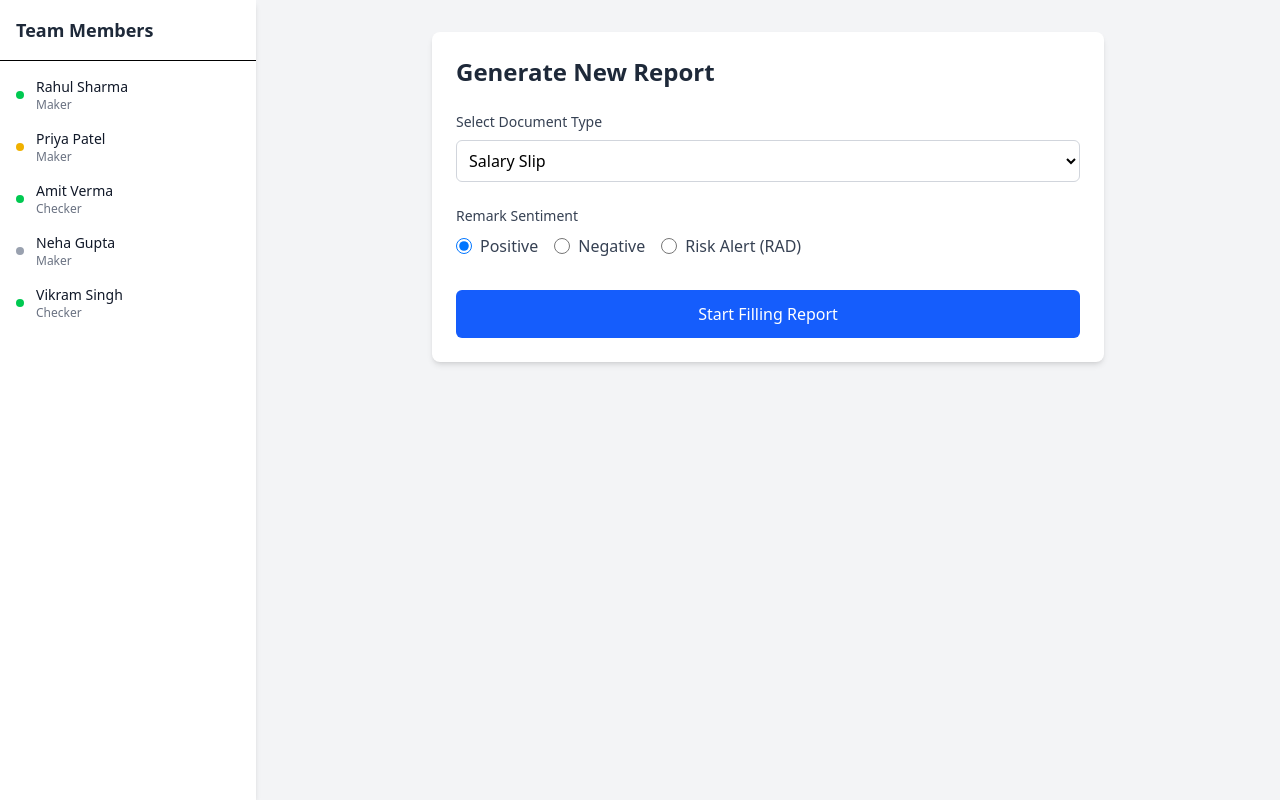
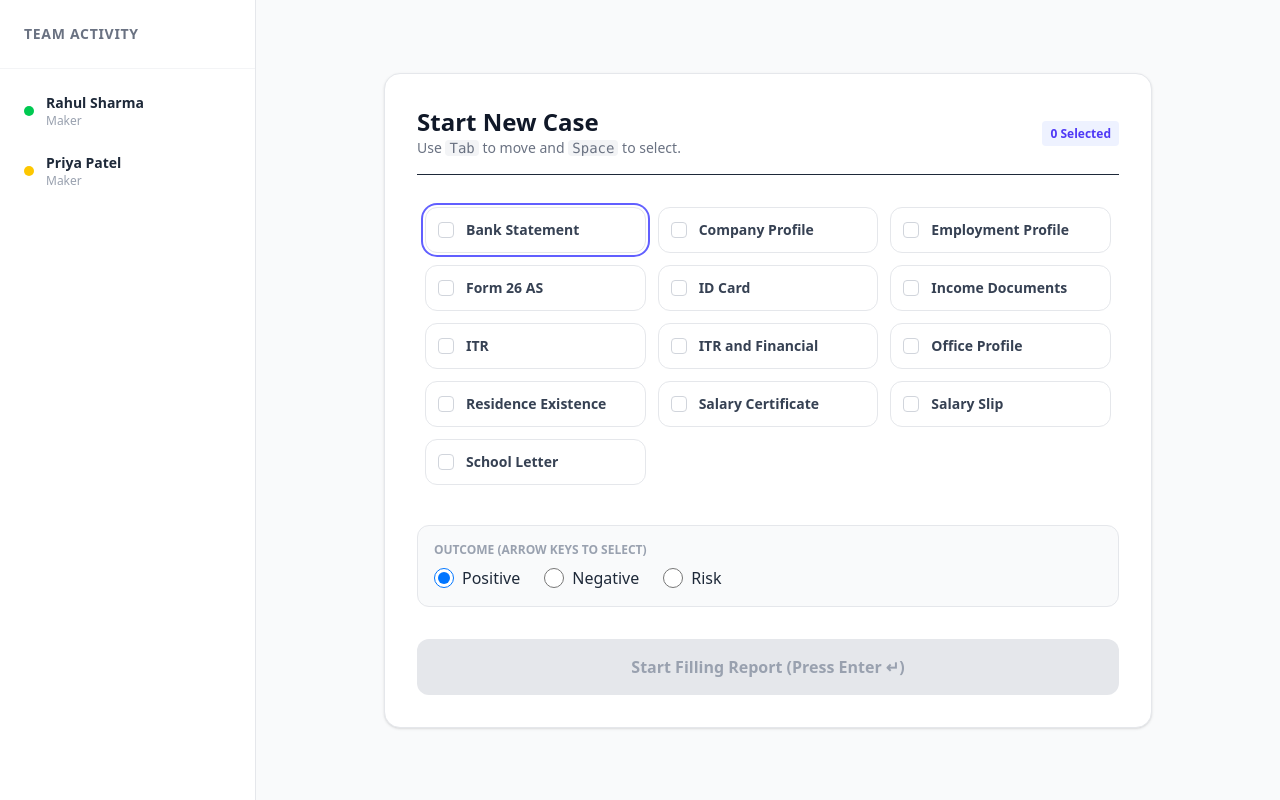
Before and after one commit to Ansh-gajbhiye/RemarkFlow, a React (Vite) app in the folder Client/: page / in a window 1280 px wide. Built offline with nearby package versions, Linux system fonts and the light colour scheme.

Commit message:
feat: completed interactive dashboard with multi-select and keyboard navigation

```diff
--- a/Client/src/Components/FormInput.jsx
+++ b/Client/src/Components/FormInput.jsx
@@ -1,8 +1,10 @@
 import React from 'react';
 import { useForm } from 'react-hook-form';
+import { useNavigate } from 'react-router-dom';
 
 // Pure function – easy to test and reuse
 const generateRemark = (values) => {
+
   const {
     losNumber = '______',
     applicantName = '______',
@@ -17,10 +19,12 @@ const generateRemark = (values) => {
   return `${losNumber} Visited At The Given Address As Mentioned On Application Form For Verification Of Salary Slip Of ${applicantName} For The Month Of ${salaryMonth} Is Verbally Check And Found To Be Ok Confirmed By ${personMetPost} mr ${personMet} Who Confirmed That Applicant Is Working In ${organisation} As A ${applicantPost} From ${applicantworkingsince} Hence over all Status is Positive.`;
 };
 
+
 const FormInput = () => {
   const { register, watch } = useForm();
   const values = watch();
 
+const navigate = useNavigate();
   return (
     // Minimal layout: two columns side by side on large screens
     <div style={{ display: 'grid', gridTemplateColumns: '1fr 1fr', gap: '2rem', padding: '2rem' }}>
@@ -72,6 +76,12 @@ const FormInput = () => {
         <button type="button" onClick={() => alert('Generate PDF')}>
           Generate Report
         </button>
+        <button
+          onClick={() => navigate('/')}
+          className="bg-gray-200 text-gray-800 px-4 py-2 rounded-lg"
+        >
+          Back to Home
+        </button>
       </div>
     </div>
   );
--- a/Client/src/Pages/DashboardPage.jsx
+++ b/Client/src/Pages/DashboardPage.jsx
@@ -1,126 +1,169 @@
-import React, { useState } from 'react';
+import React, { useState, useEffect, useRef } from 'react';
 import { useNavigate } from 'react-router-dom';
 
-// Mock team members data
 const teamMembers = [
   { id: 1, name: 'Rahul Sharma', role: 'Maker', status: 'online' },
   { id: 2, name: 'Priya Patel', role: 'Maker', status: 'idle' },
-  { id: 3, name: 'Amit Verma', role: 'Checker', status: 'online' },
-  { id: 4, name: 'Neha Gupta', role: 'Maker', status: 'offline' },
-  { id: 5, name: 'Vikram Singh', role: 'Checker', status: 'online' },
+];
+
+const documentTypes = [
+  "Bank Statement", "Company Profile", "Employment Profile",
+  "Form 26 AS", "ID Card", "Income Documents", "ITR",
+  "ITR and Financial", "Office Profile", "Residence Existence",
+  "Salary Certificate", "Salary Slip", "School Letter"
 ];
 
 const Dashboard = () => {
   const navigate = useNavigate();
-  const [docType, setDocType] = useState('salary');
+  const [selectedDocs, setSelectedDocs] = useState([]);
   const [sentiment, setSentiment] = useState('positive');
 
+  // Ref to focus the first element automatically
+  const firstDocRef = useRef(null);
+
+  // 1. AUTO-FOCUS: When page loads, focus the first document card immediately
+  useEffect(() => {
+    if (firstDocRef.current) {
+      firstDocRef.current.focus();
+    }
+  }, []);
+
+  // 2. GLOBAL HOTKEYS: Listen for "Enter" to submit
+  useEffect(() => {
+    const handleGlobalKeys = (e) => {
+      // If user presses Enter AND has selected docs, go to next page
+      if (e.key === 'Enter' && selectedDocs.length > 0) {
+        handleStartReport();
+      }
+    };
+    window.addEventListener('keydown', handleGlobalKeys);
+    return () => window.removeEventListener('keydown', handleGlobalKeys);
+  }, [selectedDocs, sentiment]); // Re-bind listener if state changes
+
+  const toggleDocument = (docName) => {
+    if (selectedDocs.includes(docName)) {
+      setSelectedDocs(selectedDocs.filter(d => d !== docName));
+    } else {
+      setSelectedDocs([...selectedDocs, docName]);
+    }
+  };
+
   const handleStartReport = () => {
-    // Navigate to form input page, passing selected options via state
-    navigate('/form', { state: { documentType: docType, sentiment } });
+    if (selectedDocs.length === 0) return;
+    navigate('/form', { state: { selectedDocs, sentiment } });
+  };
+
+  // 3. KEYBOARD SELECTION LOGIC
+  const handleCardKeyDown = (e, doc) => {
+    // If user presses Space, toggle the card
+    if (e.key === ' ') {
+      e.preventDefault(); // Stop page from scrolling down
+      toggleDocument(doc);
+    }
   };
 
   return (
-    <div className="flex h-screen bg-gray-100">
-      {/* Left Sidebar – Team Members */}
-      <aside className="w-64 bg-white shadow-md flex flex-col">
-        <div className="p-4 border-b">
-          <h2 className="text-lg font-semibold text-gray-800">Team Members</h2>
+    <div className="flex h-screen bg-gray-50 font-sans text-gray-800">
+      {/* Sidebar hidden for brevity */}
+      {/* --- Left Sidebar (Team) --- */}
+      <aside className="w-64 bg-white border-r border-gray-200 hidden md:flex flex-col">
+        <div className="p-6 border-b border-gray-100">
+          <h2 className="text-sm font-bold uppercase tracking-wider text-gray-500">Team Activity</h2>
         </div>
-        <ul className="flex-1 overflow-y-auto p-2">
+        <ul className="flex-1 overflow-y-auto p-4 space-y-2">
           {teamMembers.map((member) => (
-            <li key={member.id} className="flex items-center p-2 hover:bg-gray-50 rounded">
+            <li key={member.id} className="flex items-center p-2 hover:bg-gray-50 rounded-lg transition-colors cursor-default">
               <span
-                className={`w-2 h-2 rounded-full mr-3 ${
-                  member.status === 'online'
-                    ? 'bg-green-500'
-                    : member.status === 'idle'
-                    ? 'bg-yellow-500'
-                    : 'bg-gray-400'
+                className={`w-2.5 h-2.5 rounded-full mr-3 ${
+                  member.status === 'online' ? 'bg-green-500' :
+                  member.status === 'idle' ? 'bg-yellow-400' : 'bg-gray-300'
                 }`}
               />
               <div>
-                <p className="text-sm font-medium text-gray-900">{member.name}</p>
-                <p className="text-xs text-gray-500">{member.role}</p>
+                <p className="text-sm font-semibold">{member.name}</p>
+                <p className="text-xs text-gray-400">{member.role}</p>
               </div>
             </li>
           ))}
         </ul>
       </aside>
 
-      {/* Right Main Area */}
-      <main className="flex-1 p-8">
-        <div className="max-w-2xl mx-auto bg-white rounded-lg shadow-md p-6">
-          <h1 className="text-2xl font-bold text-gray-800 mb-6">Generate New Report</h1>
+      <main className="flex-1 flex items-center justify-center p-6 overflow-y-auto">
+        <div className="w-full max-w-3xl bg-white rounded-2xl shadow-sm border border-gray-200 p-8">
 
-          {/* Document Type Selection */}
-          <div className="mb-6">
-            <label className="block text-sm font-medium text-gray-700 mb-2">
-              Select Document Type
-            </label>
-            <select
-              value={docType}
-              onChange={(e) => setDocType(e.target.value)}
-              className="w-full p-2 border border-gray-300 rounded-md focus:ring-blue-500 focus:border-blue-500"
-            >
-              <option value="salary">Salary Slip</option>
-              <option value="bank">Bank Statement</option>
-              <option value="itr">ITR</option>
-              <option value="financial">Financial Documents</option>
-            </select>
+          <div className="mb-6 flex justify-between items-center border-b pb-4">
+            <div>
+              <h1 className="text-2xl font-bold text-gray-900">Start New Case</h1>
+              <p className="text-sm text-gray-500">Use <kbd className="bg-gray-100 px-1 rounded">Tab</kbd> to move and <kbd className="bg-gray-100 px-1 rounded">Space</kbd> to select.</p>
+            </div>
+            <div className="text-right">
+               <span className="text-xs font-bold text-indigo-600 bg-indigo-50 px-2 py-1 rounded">
+                {selectedDocs.length} Selected
+              </span>
+            </div>
           </div>
 
-          {/* Sentiment Selection */}
-          <div className="mb-8">
-            <label className="block text-sm font-medium text-gray-700 mb-2">
-              Remark Sentiment
-            </label>
-            <div className="flex gap-4">
-              <label className="flex items-center">
+          {/* KEYBOARD FRIENDLY GRID */}
+          <div className="grid grid-cols-1 md:grid-cols-3 gap-3 mb-8 max-h-96 overflow-y-auto p-2">
+            {documentTypes.map((doc, index) => {
+              const isSelected = selectedDocs.includes(doc);
+              return (
+                <div
+                  key={doc}
+                  // Attach ref to the first item only
+                  ref={index === 0 ? firstDocRef : null}
+                  // Make it focusable
+                  tabIndex={0}
+                  // Handle Spacebar
+                  onKeyDown={(e) => handleCardKeyDown(e, doc)}
+                  // Handle Mouse Click
+                  onClick={() => toggleDocument(doc)}
+                  // Styles: Add a 'focus:ring' so you can see where you are!
+                  className={`flex items-center p-3 rounded-xl border cursor-pointer transition-all outline-none focus:ring-2 focus:ring-offset-2 focus:ring-indigo-500 ${
+                    isSelected
+                      ? 'bg-indigo-600 border-indigo-600 text-white shadow-md transform scale-105'
+                      : 'bg-white border-gray-200 text-gray-700 hover:border-indigo-300'
+                  }`}
+                >
+                  <div className={`w-4 h-4 rounded border flex items-center justify-center mr-3 ${
+                    isSelected ? 'bg-white border-white' : 'border-gray-300'
+                  }`}>
+                    {isSelected && <div className="w-2 h-2 bg-indigo-600 rounded-sm" />}
+                  </div>
+                  <span className="text-sm font-bold">{doc}</span>
+                </div>
+              );
+            })}
+          </div>
+
+          <div className="mb-8 p-4 bg-gray-50 rounded-xl border border-gray-200">
+             <p className="text-xs font-bold uppercase text-gray-400 mb-2">Outcome (Arrow Keys to Select)</p>
+             <div className="flex gap-6">
+               {['positive', 'negative', 'risk'].map((s) => (
+                 <label key={s} className="flex items-center cursor-pointer">
                    <input
                      type="radio"
                      name="sentiment"
-                  value="positive"
-                  checked={sentiment === 'positive'}
+                     value={s}
+                     checked={sentiment === s}
                      onChange={(e) => setSentiment(e.target.value)}
-                  className="h-4 w-4 text-blue-600 focus:ring-blue-500 border-gray-300"
+                     className="w-5 h-5 text-indigo-600 focus:ring-indigo-500"
                    />
-                <span className="ml-2 text-gray-700">Positive</span>
+                   <span className="ml-2 capitalize font-medium">{s}</span>
                  </label>
-              <label className="flex items-center">
-                <input
-                  type="radio"
-                  name="sentiment"
-                  value="negative"
-                  checked={sentiment === 'negative'}
-                  onChange={(e) => setSentiment(e.target.value)}
-                  className="h-4 w-4 text-blue-600 focus:ring-blue-500 border-gray-300"
-                />
-                <span className="ml-2 text-gray-700">Negative</span>
-              </label>
-              <label className="flex items-center">
-                <input
-                  type="radio"
-                  name="sentiment"
-                  value="risk"
-                  checked={sentiment === 'risk'}
-                  onChange={(e) => setSentiment(e.target.value)}
-                  className="h-4 w-4 text-blue-600 focus:ring-blue-500 border-gray-300"
-                />
-                <span className="ml-2 text-gray-700">Risk Alert (RAD)</span>
-              </label>
+               ))}
              </div>
           </div>
 
-          {/* Start Button */}
           <button
             onClick={handleStartReport}
-            className="w-full bg-blue-600 hover:bg-blue-700 text-white font-medium py-3 px-4 rounded-md transition duration-150 ease-in-out focus:outline-none focus:ring-2 focus:ring-blue-500 focus:ring-offset-2"
+            className={`w-full py-4 rounded-xl font-bold transition-all ${
+              selectedDocs.length > 0 ? 'bg-indigo-600 text-white shadow-lg' : 'bg-gray-200 text-gray-400'
+            }`}
           >
-            Start Filling Report
+            Start Filling Report (Press Enter ↵)
           </button>
 
-          {/* Optional: Recent reports or quick info can go here */}
         </div>
       </main>
     </div>
```
Lines whose indentation alone changed are shown as unchanged.
